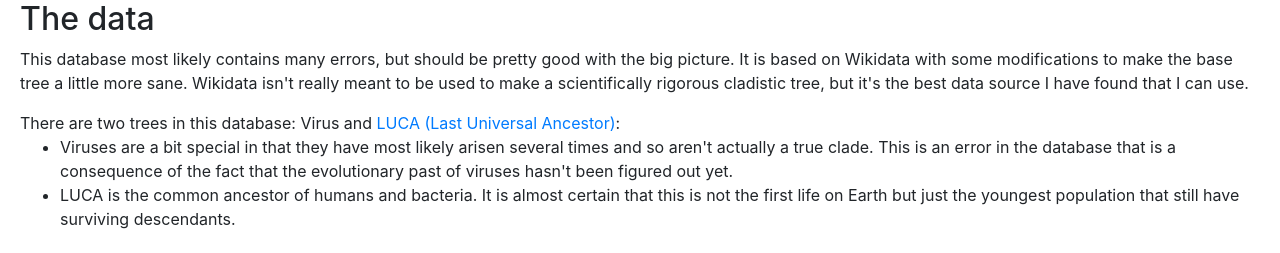
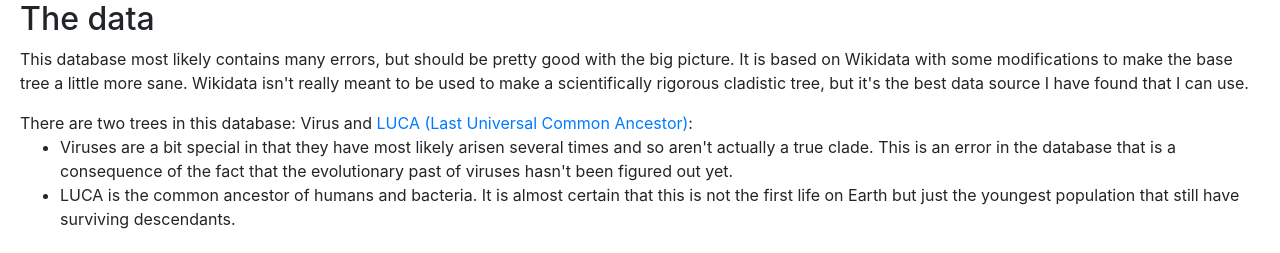
Before and after one commit to boxed/relatedhow, a Django app: page / in a window 1280 px wide. Shown: the part 610-863 px from the top of the page. Run offline with Django 3.2, Linux system fonts and the light colour scheme; parts of the project's set-up code (start-up, migrations or seed data) failed here and were passed over; some libraries are stand-ins or nearby versions.

Commit message:
Update index.html

```diff
--- a/relatedhow/viewer/templates/viewer/index.html
+++ b/relatedhow/viewer/templates/viewer/index.html
@@ -27,7 +27,7 @@
 
     <p>This database most likely contains many errors, but should be pretty good with the big picture. It is based on Wikidata with some modifications to make the base tree a little more sane. Wikidata isn't really meant to be used to make a scientifically rigorous cladistic tree, but it's the best data source I have found that I can use.</p>
 
-    There are two trees in this database: Virus and <a href="https://en.wikipedia.org/wiki/Last_universal_common_ancestor">LUCA (Last Universal Ancestor)</a>:
+    There are two trees in this database: Virus and <a href="https://en.wikipedia.org/wiki/Last_universal_common_ancestor">LUCA (Last Universal Common Ancestor)</a>:
 
     <ul>
     <li>Viruses are a bit special in that they have most likely arisen several times and so aren't actually a true clade. This is an error in the database that is a consequence of the fact that the evolutionary past of viruses hasn't been figured out yet.</li>
```
